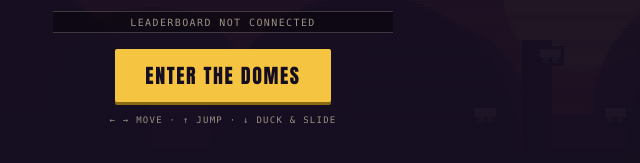
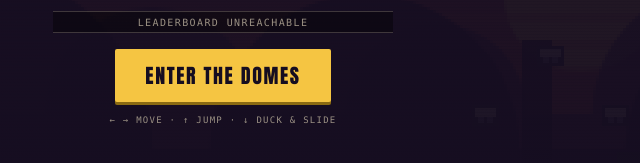
Before and after one commit to trntsllrs/spacecity, a plain HTML site: page index.html in a window 1280 px wide. Shown: the part 467-630 px from the top of the page, 417-1057 px from the left. Drawn offline with Linux system fonts and the light colour scheme; no server answers.

Commit message:
Update index.html

```diff
--- a/index.html
+++ b/index.html
@@ -456,7 +456,7 @@ body.portrait #bJump{
    While the URL is left as the placeholder below, the game runs completely
    normally and simply reports the leaderboard as not connected.
 --------------------------------------------------------------------------- */
-const LEADERBOARD_URL = "PASTE_YOUR_GOOGLE_APPS_SCRIPT_WEB_APP_URL_HERE";
+const LEADERBOARD_URL = "https://script.google.com/macros/s/AKfycbx5iMRW-UmsESKb9yhD0ygwAeKUEHQqaHxymQKWXInxNezXCYspDlZbksOZd-eceFzo/exec";
 const LEADERBOARD_READY = /^https:\/\/script\.google\.com\//.test(LEADERBOARD_URL);
 
 /* ---------------------------------------------------------------------------
```
